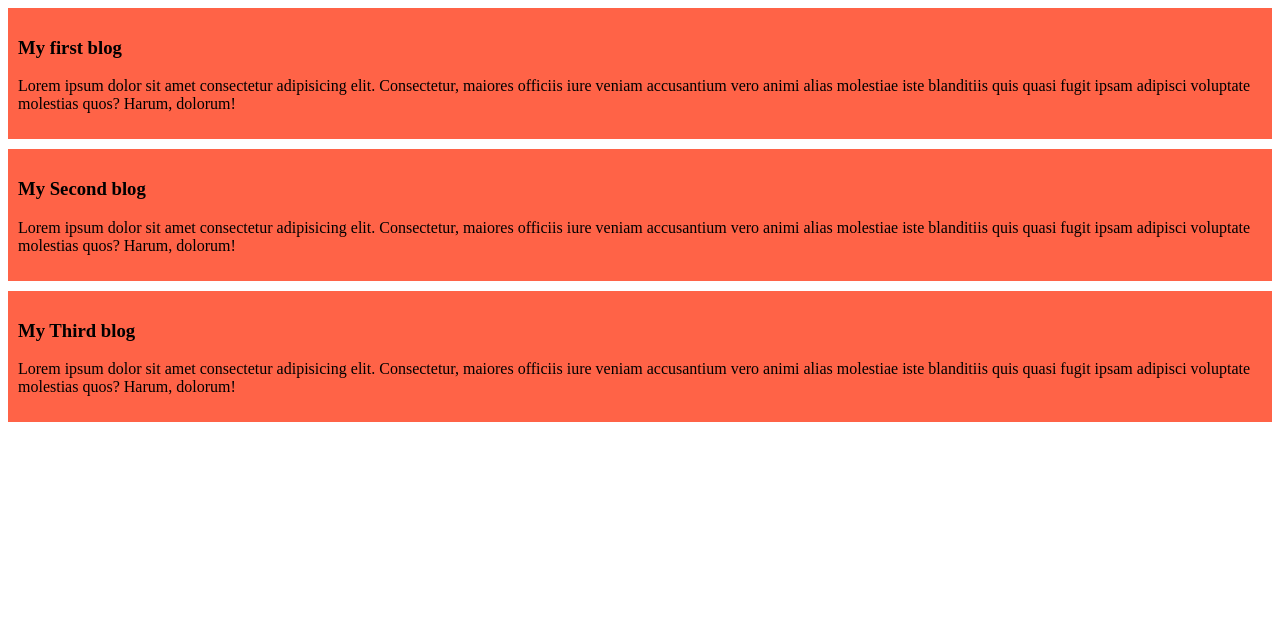
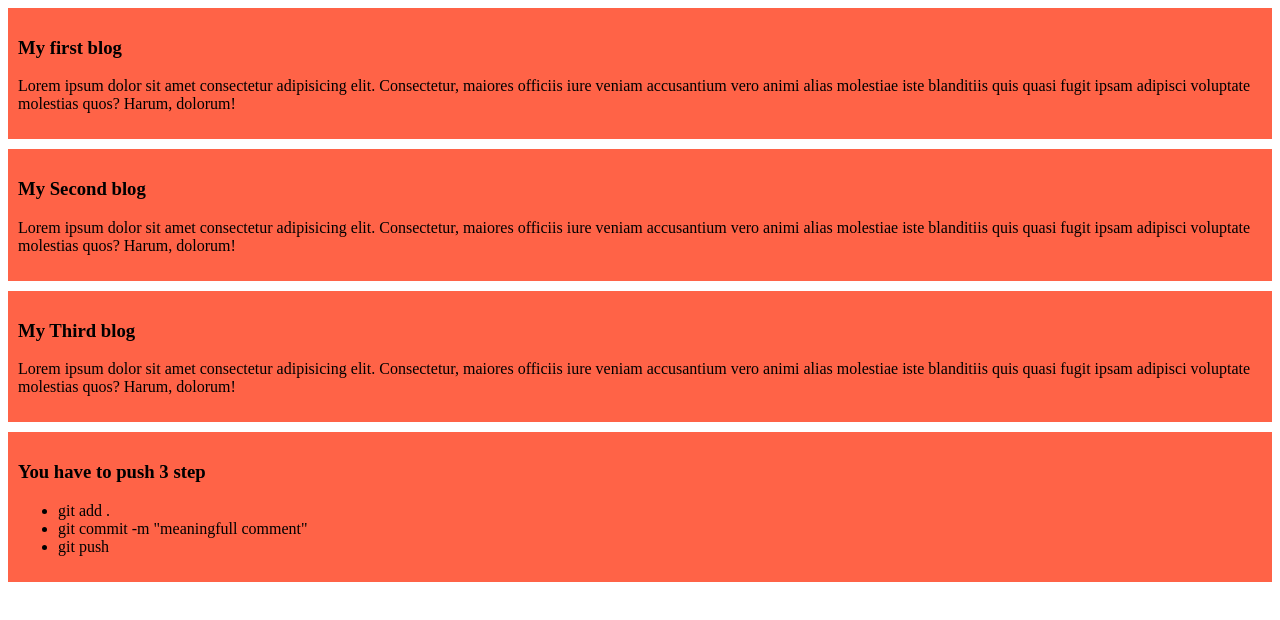
Before and after one commit to ParvezMah/my-simple-website, a plain HTML site: page index.html in a window 1280 px wide. Drawn offline with Linux system fonts and the light colour scheme.

Commit message:
Final commit has done

```diff
--- a/index.html
+++ b/index.html
@@ -26,5 +26,14 @@
         </p>
     </div>
 
+    <div>
+        <h3>You have to push 3 step</h3>
+        <ul>
+            <li>git add .</li>
+            <li>git commit -m "meaningfull comment"</li>
+            <li>git push</li>
+        </ul>
+    </div>
+
 </body>
 </html>
```
